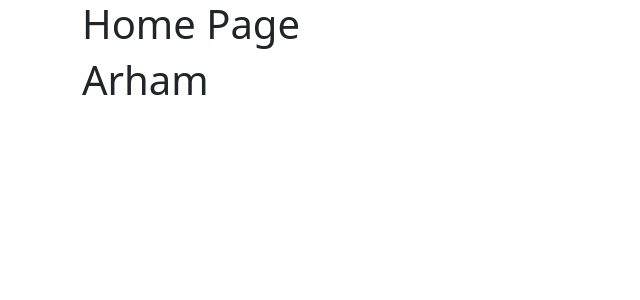
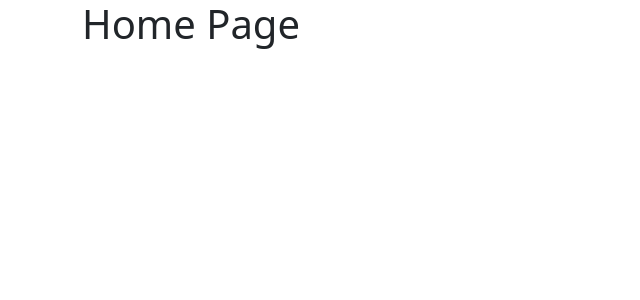
Before and after one commit to fahmialfareza/reactjs-collab-km4, a React (Create React App) app: page / in a window 1280 px wide. Shown: the top 300 px of the page, without its empty margins (0-640 px from the left). Built offline with nearby package versions, Linux system fonts and the light colour scheme.

Commit message:
feature: arham fix home

```diff
--- a/src/pages/Home.jsx
+++ b/src/pages/Home.jsx
@@ -7,7 +7,6 @@ function Home() {
   return (
     <Container>
       <Homepage />
-      <Arham />
     </Container>
   );
 }
```
